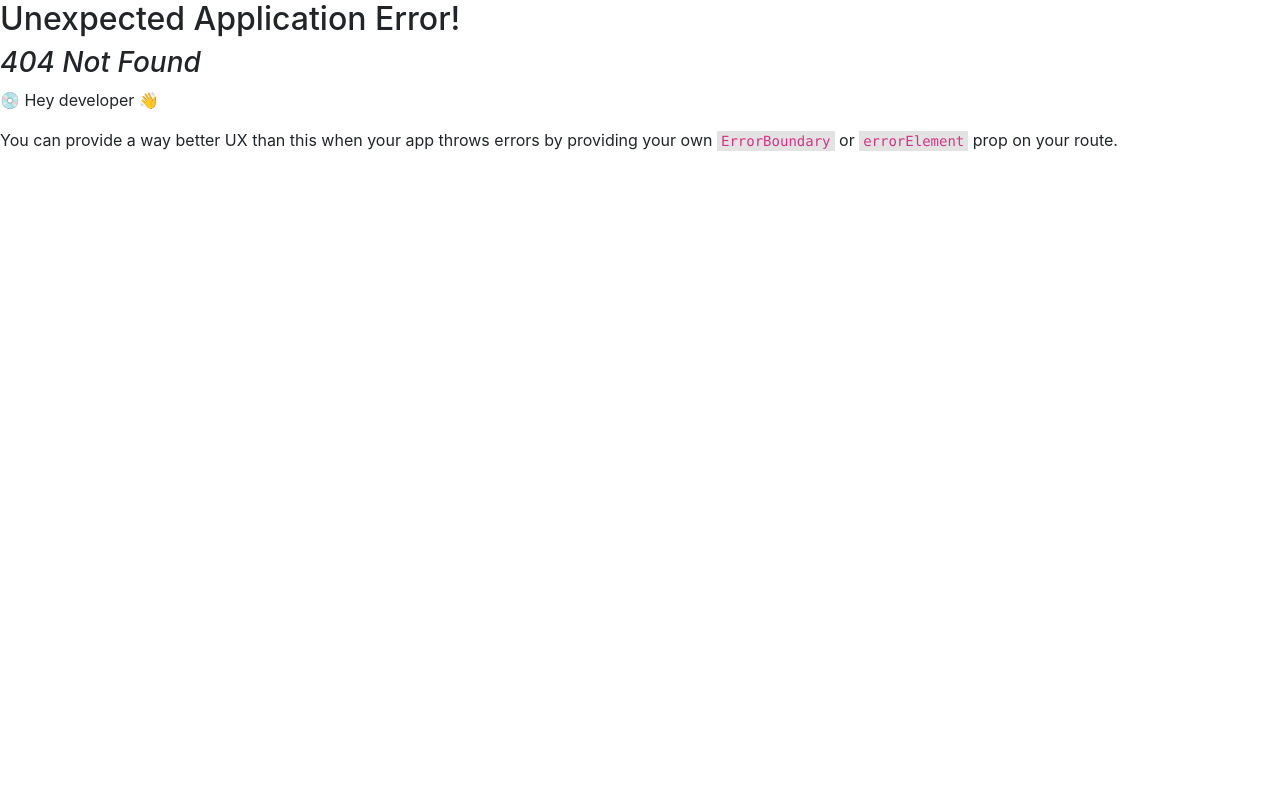
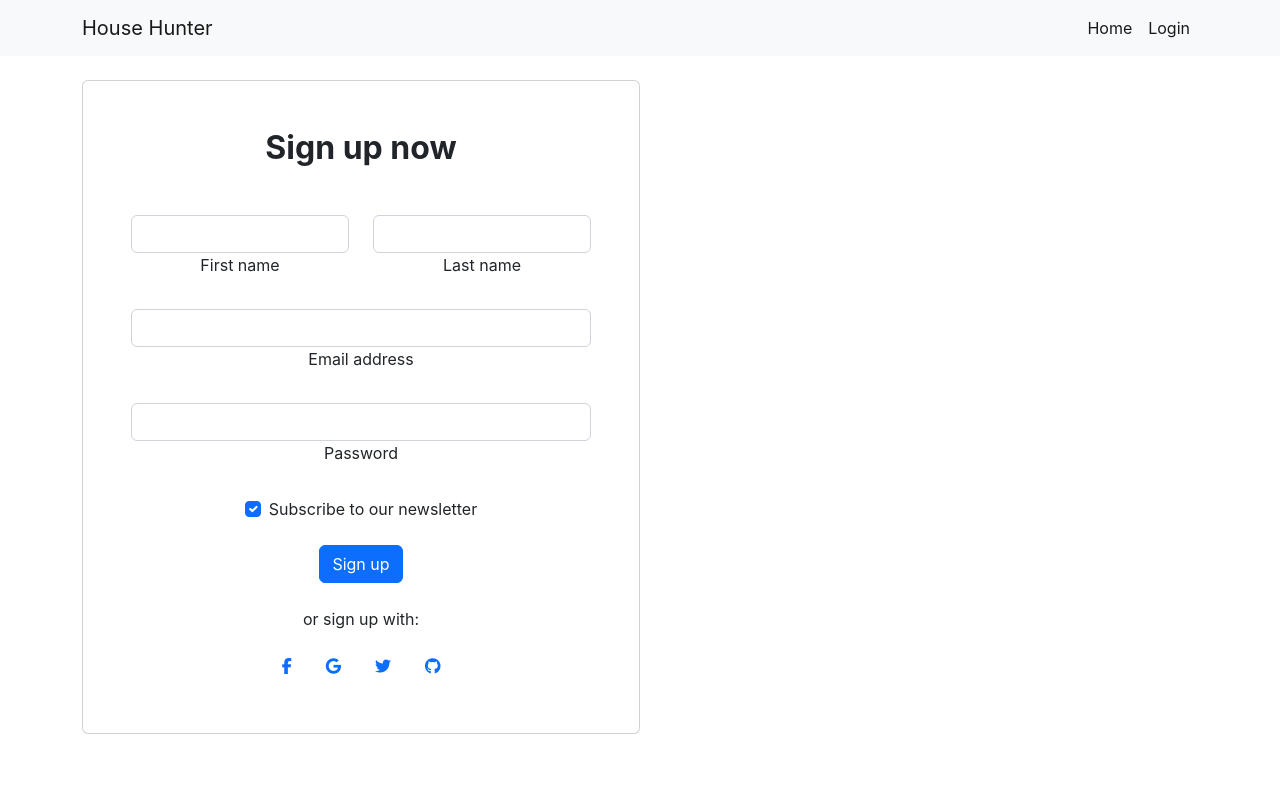
Before and after one commit to mohaimenur1/house-hunter, a React (Create React App) app in the folder frontend/: page /register in a window 1280 px wide. Before the commit this address had no page. Shown: the top 800 px of the page. Built offline with nearby package versions, Linux system fonts and the light colour scheme.

Commit message:
register page added

```diff
--- a/frontend/src/components/Header.jsx
+++ b/frontend/src/components/Header.jsx
@@ -1,3 +1,5 @@
+import { Link } from "react-router-dom";
+
 const Header = () => {
   return (
     <div>
@@ -25,9 +27,13 @@ const Header = () => {
                 </a>
               </li>
               <li className="nav-item">
-                <a className="nav-link active" aria-current="page" href="#">
+                <Link
+                  to="/register"
+                  className="nav-link active"
+                  aria-current="page"
+                >
                   Login
-                </a>
+                </Link>
               </li>
             </ul>
           </div>
--- a/frontend/src/index.js
+++ b/frontend/src/index.js
@@ -13,12 +13,14 @@ import { Provider } from "react-redux";
 import HomePage from "./pages/HomePage.jsx";
 import SingleHouse from "./pages/SingleHouse.jsx";
 import store from "./store.js";
+import Register from "./pages/Register.jsx";
 
 const router = createBrowserRouter(
   createRoutesFromElements(
     <Route path="/" element={<App />}>
       <Route index={true} path="/" element={<HomePage />} />
       <Route path="/api/products/:id" element={<SingleHouse />} />
+      <Route path="/register" element={<Register />} />
     </Route>
   )
 );
--- /dev/null
+++ b/frontend/src/pages/Register.jsx
@@ -0,0 +1,127 @@
+import React from "react";
+
+const Register = () => {
+  return (
+    <section className="text-center text-lg-start">
+      <div className="container py-4">
+        <div className="row g-0 align-items-center">
+          <div className="col-lg-6 mb-5 mb-lg-0">
+            <div className="card cascading-right">
+              <div className="card-body p-5 shadow-5 text-center">
+                <h2 className="fw-bold mb-5">Sign up now</h2>
+                <form>
+                  <div className="row">
+                    <div className="col-md-6 mb-4">
+                      <div className="form-outline">
+                        <input
+                          type="text"
+                          id="form3Example1"
+                          className="form-control"
+                        />
+                        <label className="form-label" for="form3Example1">
+                          First name
+                        </label>
+                      </div>
+                    </div>
+                    <div className="col-md-6 mb-4">
+                      <div className="form-outline">
+                        <input
+                          type="text"
+                          id="form3Example2"
+                          className="form-control"
+                        />
+                        <label className="form-label" for="form3Example2">
+                          Last name
+                        </label>
+                      </div>
+                    </div>
+                  </div>
+
+                  <div className="form-outline mb-4">
+                    <input
+                      type="email"
+                      id="form3Example3"
+                      className="form-control"
+                    />
+                    <label className="form-label" for="form3Example3">
+                      Email address
+                    </label>
+                  </div>
+
+                  <div className="form-outline mb-4">
+                    <input
+                      type="password"
+                      id="form3Example4"
+                      className="form-control"
+                    />
+                    <label className="form-label" for="form3Example4">
+                      Password
+                    </label>
+                  </div>
+
+                  <div className="form-check d-flex justify-content-center mb-4">
+                    <input
+                      className="form-check-input me-2"
+                      type="checkbox"
+                      value=""
+                      id="form2Example33"
+                      checked
+                    />
+                    <label className="form-check-label" for="form2Example33">
+                      Subscribe to our newsletter
+                    </label>
+                  </div>
+
+                  <button
+                    type="submit"
+                    className="btn btn-primary btn-block mb-4"
+                  >
+                    Sign up
+                  </button>
+
+                  <div className="text-center">
+                    <p>or sign up with:</p>
+                    <button
+                      type="button"
+                      className="btn btn-link btn-floating mx-1"
+                    >
+                      <i className="fab fa-facebook-f"></i>
+                    </button>
+
+                    <button
+                      type="button"
+                      className="btn btn-link btn-floating mx-1"
+                    >
+                      <i className="fab fa-google"></i>
+                    </button>
+
+                    <button
+                      type="button"
+                      className="btn btn-link btn-floating mx-1"
+                    >
+                      <i className="fab fa-twitter"></i>
+                    </button>
+
+                    <button
+                      type="button"
+                      className="btn btn-link btn-floating mx-1"
+                    >
+                      <i className="fab fa-github"></i>
+                    </button>
+                  </div>
+                </form>
+              </div>
+            </div>
+          </div>
+
+          {/* <div className="col-lg-6 mb-5 mb-lg-0">
+            <img src="https://mdbootstrap.com/img/new/ecommerce/vertical/004.jpg" className="w-100 rounded-4 shadow-4"
+              alt="" />
+          </div> */}
+        </div>
+      </div>
+    </section>
+  );
+};
+
+export default Register;
```
